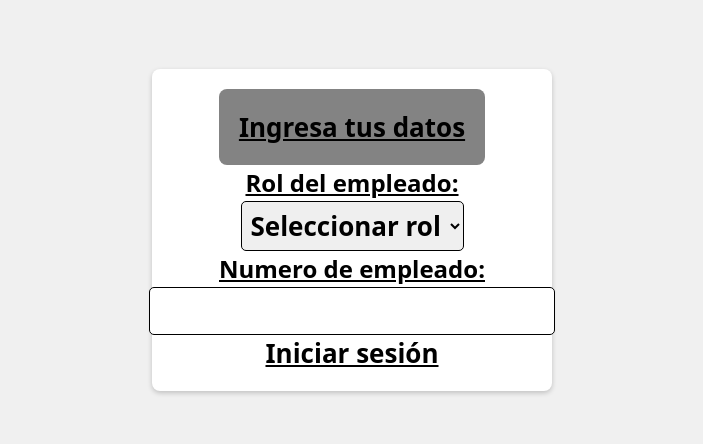
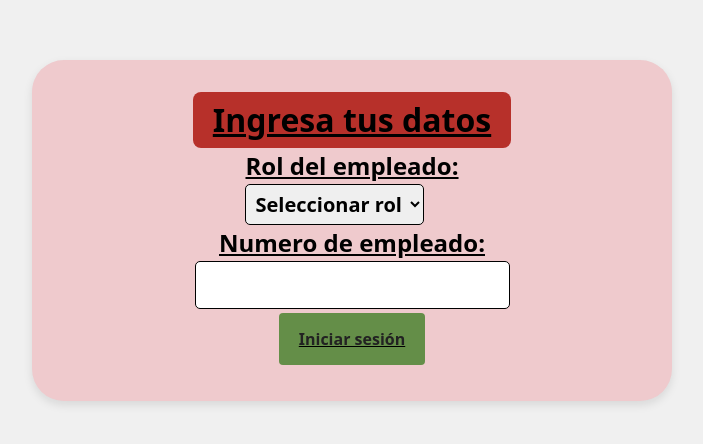
Before and after one commit to UMRGRS/papas-pizzeria, a React (Create React App) app: page / in a window 1280 px wide. Shown: the part 170-614 px from the top of the page, without its empty margins (288-991 px from the left). Built offline with nearby package versions, Linux system fonts and the light colour scheme.

Commit message:
Se le agrego recuadro para el boton de inicio de sesion y para que fuera mas reactivo

```diff
--- a/src/components/App.css
+++ b/src/components/App.css
@@ -1,49 +1,43 @@
-.h1 {
+h1.header1 {
   display: flex;
   justify-content: center;
   align-items: center;
-  border-radius: 8px; /* Bordes redondeados */
-  background-color: #838383; /* Color de fondo de tu elección */
+  border-radius: 8px; /* Border radius */
+  background-color: #b7302a; /* Background color */
+  padding: 10px 20px; /* Add some padding */
+  color: #000000; /* Text color */
+  font-size: 2rem; /* Increase font size */
+  font-weight: bold; /* Make text bold */
 }
 /* Login.css */
 .login-container {
+  /* Use Flexbox to center the form both vertically and horizontally */
   display: flex;
   justify-content: center;
   align-items: center;
-  height: 100vh; /* Altura completa de la ventana del navegador */
-  background-color: #f0f0f0; /* Color de fondo de tu elección */
+  /* Make the container take up the full height of the viewport */
+  height: 100vh;
+  /* Set a neutral gray background color */
+  background-color: #f0f0f0;
+  /* Add some padding around the form to make it look more balanced */
+  padding: 2rem;
 }
 
 .formulario {
-  padding: 20px;
-  background-color: white; /* Color de fondo del formulario */
-  border-radius: 8px; /* Bordes redondeados */
-  box-shadow: 0 2px 5px rgba(0, 0, 0, 0.2); /* Sombra suave */
-  width: 400px; /* Ancho del formulario */
+  padding: 2rem; /* Increased padding for better readability */
+  background-color: #efcacd; /* Light gray color for the form background */
+  border-radius: 2rem; /* Increased border radius for softer edges */
+  box-shadow: 0 4px 10px #0000001a; /* Slightly darker and larger shadow */
+  width: 100%; /* Full width for responsiveness */
+  max-width: 40rem; /* Maximum width to prevent the form from becoming too wide */
+  margin: 0 auto; /* Centered horizontally */
+  font-size: calc(1rem + 0.5vmin); /* Improved font size calculation */
+  display: flex;
+  flex-direction: column;
+  align-items: center;
 }
 
 /* Asegúrate de aplicar las clases a tus elementos en el componente */
-form{
-  margin: 100px;
-  background-position: center;
-  background-color: #858585;
-  display: flex;
-  flex-direction: column;
-  align-items: center;
-  justify-content: center;
-  font-size: calc(10px + 2vmin);
-  color: #000000;
-}
-option{
-  background-position: center;
-  background-color: #ffffff;
-  display: flex;
-  flex-direction: column;
-  align-items: center;
-  justify-content: center;
-  font-size: calc(10px + 2vmin);
-  color: #000000;
-}
 .label-container {
   display: flex;
   justify-content: center;
@@ -72,3 +66,20 @@ input {
   padding: 5px; /* add some padding to the select element */
   border-radius: 5px; /* add some border radius to the select element */
 }
+.my-button {
+  background-color: #648e48; /* Green background color */
+  border: none;
+  color: #222222;
+  padding: 8px 20px;
+  text-align: center;
+  text-decoration: none;
+  display: inline-block;
+  font-size: 16px;
+  margin: 4px 2px;
+  cursor: pointer;
+  border-radius: 4px;
+}
+
+.my-button:active {
+  background-color: #3e8e41; /* Darker green background color when button is clicked */
+}
--- a/src/components/start.jsx
+++ b/src/components/start.jsx
@@ -5,7 +5,9 @@ function Login() {
   return (
     <div className="login-container">
       <form className="formulario">
-        <h2 className="h1" style={{padding: '20px'}}>Ingresa tus datos</h2>
+        <h1 className="header1">
+        Ingresa tus datos
+        </h1>
         <label class="label-t" for="my-input">
           <p>Rol del empleado:</p>
           <select>
@@ -19,7 +21,7 @@ function Login() {
           <p>{'  '}  Numero de empleado:</p>
           <input />
         </label>
-        <button type="submit">Iniciar sesión</button>
+        <button class="my-button" type="submit">Iniciar sesión</button>
       </form>
     </div>
   );
```
